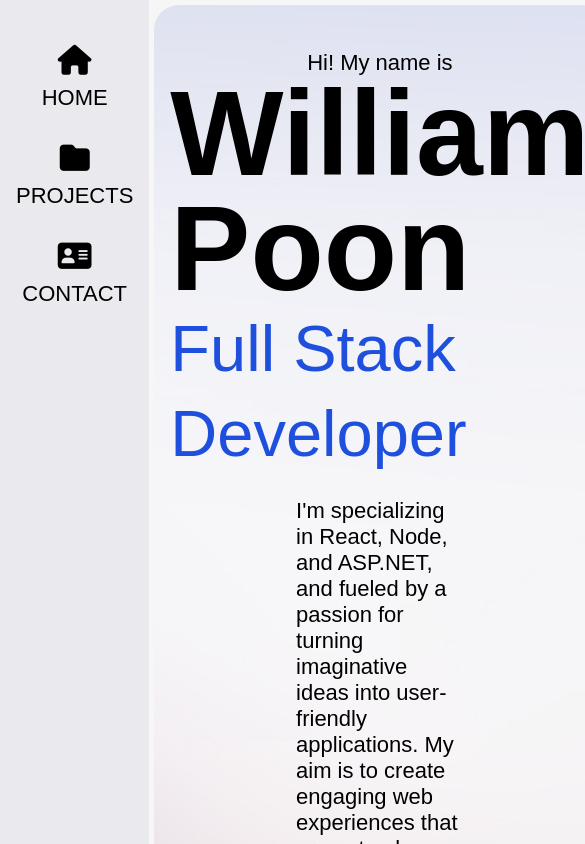
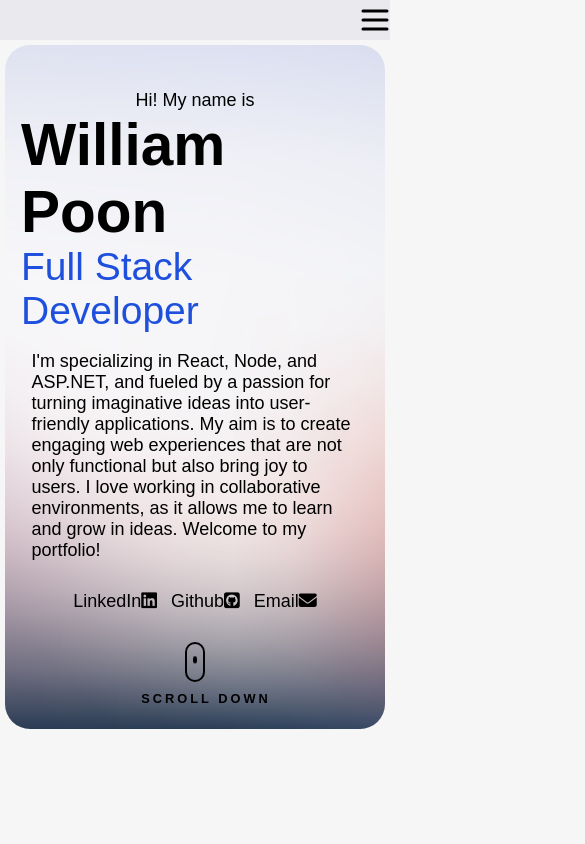
Before and after one commit to williamphk/portfolio-website-react, a React (Vite) app: page / in a window 390 px wide. Shown: the top 844 px of the page, 585 px wide, since content can reach past the window. Built offline with nearby package versions, Linux system fonts and the light colour scheme; a web font is replaced by a local one.

Commit message:
Implemented Menu Button

```diff
--- a/src/App.css
+++ b/src/App.css
@@ -1,8 +1,8 @@
+/* MAIN */
 #root {
   display: flex;
 }
 
-/* MAIN */
 section {
   padding: 45px 0px;
   margin: 5px;
@@ -15,3 +15,14 @@ section {
   font-weight: 700;
   margin-bottom: 32px;
 }
+
+/* TABLET */
+@media only screen and (max-width: 1200px) {
+  #root {
+    flex-direction: column;
+  }
+  section {
+    padding-left: 0;
+    padding-right: 0;
+  }
+}
--- a/src/components/About.css
+++ b/src/components/About.css
@@ -116,3 +116,81 @@ a#scroll-btn:after {
   letter-spacing: 3px;
   font-weight: 600;
 }
+
+/* TABLET */
+@media only screen and (max-width: 1200px) {
+  .about {
+    padding-left: clamp(1em, 4vw, 4em);
+    padding-right: clamp(1em, 4vw, 4em);
+    padding-bottom: 12%;
+  }
+  .my-name {
+    font-size: min(120px, 15vw);
+    line-height: normal;
+  }
+
+  .job-title {
+    font-size: min(90px, 10vw);
+    line-height: normal;
+  }
+  .self-introduction {
+    padding: 0 10%;
+  }
+  .icon-wrapper > * {
+    font-size: min(90px, 10vw);
+  }
+}
+
+/* ADDITION BREAKPOINT */
+@media only screen and (max-width: 630px) {
+  .icon-wrapper {
+    gap: 14px;
+  }
+}
+
+/* PHONE */
+@media only screen and (max-width: 415px) {
+  /* ABOUT*/
+  .self-introduction {
+    font-size: var(--bodyFontPhone);
+    padding: 0 3%;
+  }
+  .about-section-button {
+    display: none;
+  }
+  .icon-wrapper {
+    margin-bottom: 30px;
+    gap: 14px;
+  }
+  .icon-wrapper > a {
+    font-size: var(--bodyFontPhone);
+  }
+  a#scroll-btn {
+    height: 2.5em;
+    width: 1.2em;
+    margin-top: 0;
+  }
+  @keyframes move-down {
+    0% {
+      transform: translateY(-0.5em);
+    }
+    50% {
+      transform: translateY(0.5em);
+    }
+    100% {
+      transform: translateY(-0.5em);
+    }
+  }
+  a#scroll-btn:after {
+    position: absolute;
+    content: "SCROLL DOWN";
+    width: 12em;
+    left: -3.6em;
+    display: block;
+    bottom: -2em;
+    font-size: 0.8em;
+    color: var(--primaryColor);
+    letter-spacing: 3px;
+    font-weight: 600;
+  }
+}
--- a/src/components/Header.css
+++ b/src/components/Header.css
@@ -45,3 +45,46 @@ nav {
 .menu-toggle {
   display: none;
 }
+
+/* TABLET */
+@media only screen and (max-width: 1200px) {
+  nav {
+    padding: 15px 0;
+  }
+  .nav-link {
+    gap: min(2em, 4.15vw);
+    flex-direction: row;
+  }
+}
+
+/* PHONE */
+@media only screen and (max-width: 415px) {
+  .menu-toggle {
+    display: block;
+    background-color: transparent;
+    border: none;
+    cursor: pointer;
+    display: flex;
+    padding: 0;
+  }
+
+  .show-menu {
+    height: calc(100vh - 40px) !important;
+    z-index: 1;
+  }
+  nav {
+    padding: 5px 0;
+    display: flex;
+    align-items: end;
+  }
+  .nav-link {
+    flex-direction: column;
+    width: 100%;
+    gap: 2em;
+    height: 0;
+    overflow: hidden;
+    position: absolute;
+    top: 40px;
+    transition: height 0.7s;
+  }
+}
--- a/src/components/Header.jsx
+++ b/src/components/Header.jsx
@@ -1,9 +1,18 @@
+import { useState } from "react";
+
 import "./Header.css";
+import Menu from "../assets/menu.svg";
 
 export default function Header() {
+  const [showMenu, setShowMenu] = useState(false);
+
+  const toggleMenu = () => {
+    setShowMenu(!showMenu);
+  };
+
   return (
     <nav>
-      <div className="nav-link">
+      <div className={`nav-link ${showMenu ? "show-menu" : ""}`}>
         <a className="link" href="#about">
           <i className="fa-solid fa-house"></i>HOME
         </a>
@@ -16,20 +25,10 @@ export default function Header() {
       </div>
       <button
         className="menu-toggle"
-        // onClick="this.classNameList.toggle('opened');this.setAttribute('aria-expanded', this.classNameList.contains('opened'))"
+        onClick={toggleMenu}
         aria-label="Main Menu"
       >
-        <svg width="50" height="50" viewBox="0 0 100 100">
-          <path
-            className="line line1"
-            d="M 20,29.000046 H 80.000231 C 80.000231,29.000046 94.498839,28.817352 94.532987,66.711331 94.543142,77.980673 90.966081,81.670246 85.259173,81.668997 79.552261,81.667751 75.000211,74.999942 75.000211,74.999942 L 25.000021,25.000058"
-          />
-          <path className="line line2" d="M 20,50 H 80" />
-          <path
-            className="line line3"
-            d="M 20,70.999954 H 80.000231 C 80.000231,70.999954 94.498839,71.182648 94.532987,33.288669 94.543142,22.019327 90.966081,18.329754 85.259173,18.331003 79.552261,18.332249 75.000211,25.000058 75.000211,25.000058 L 25.000021,74.999942"
-          />
-        </svg>
+        <img src={Menu} alt="Menu" />
       </button>
     </nav>
   );
```
Also changed, not shown: src/assets/menu.svg (added).
